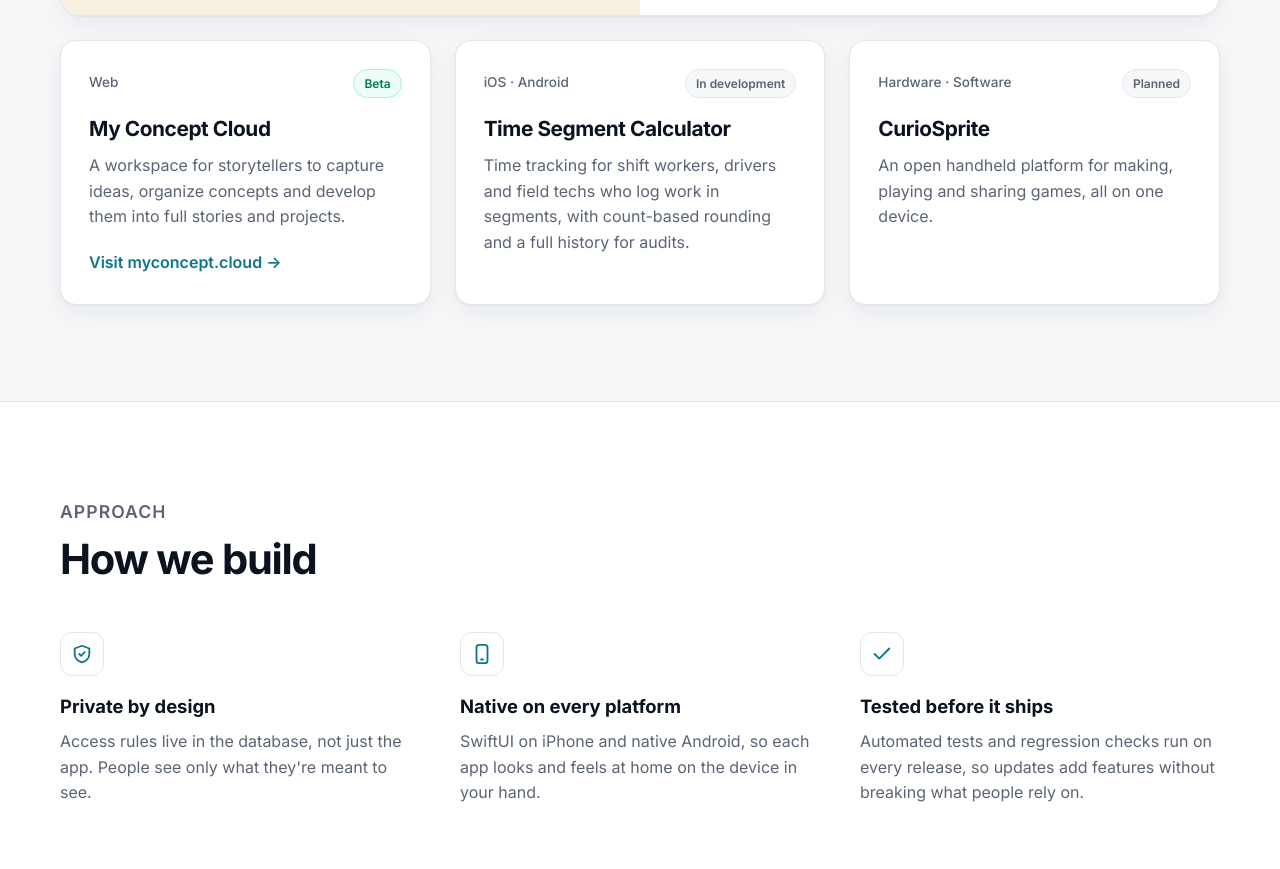
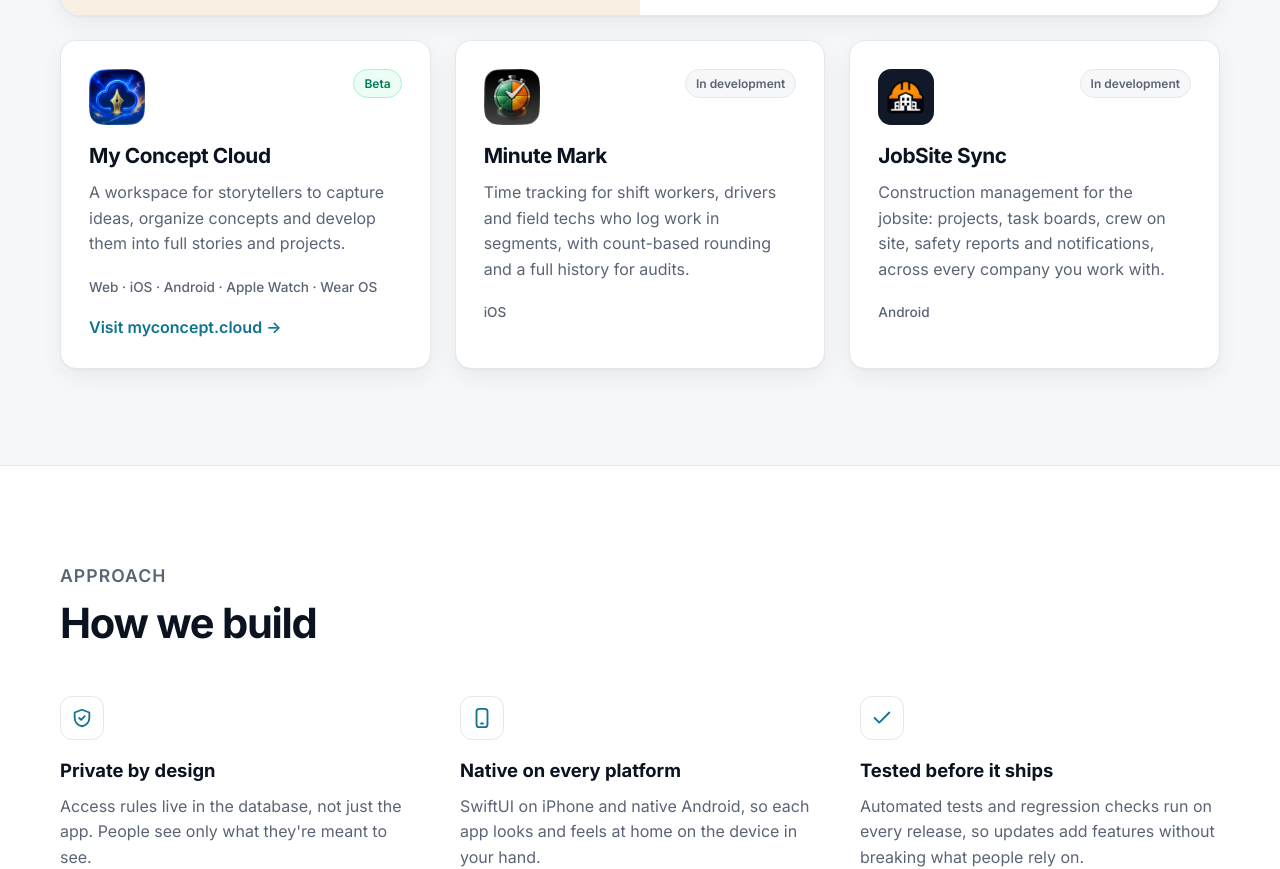
Before and after one commit to PushToMainDev/PushToMainDev.github.io, a plain HTML site: page index.html in a window 1280 px wide. Shown: the part 1448-2317 px from the top of the page. Drawn offline with Linux system fonts and the light colour scheme.

Commit message:
Swap CurioSprite for JobSite Sync

```diff
--- a/assets/css/site.css
+++ b/assets/css/site.css
@@ -156,3 +156,10 @@
   .section { padding: 64px 0; }
   .featured-body { padding: 24px; }
 }
+
+/* Platform line under a product card's description */
+.product-card p.platforms { margin: 0 0 16px; font-size: .85rem; }
+.product-card .card-top { align-items: flex-start; }
+.app-icon { width: 56px; height: 56px; border-radius: 13px; }
+.app-icon.tile { display: grid; place-items: center; background: #111827; }
+.app-icon.tile img { width: 40px; height: auto; }
--- a/index.html
+++ b/index.html
@@ -78,7 +78,7 @@
       <div class="product-grid">
         <a class="product-card" href="https://myconcept.cloud/">
           <div class="card-top">
-            <span class="platforms">Web</span>
+            <img class="app-icon" src="/assets/img/myconceptcloud-icon.png" alt="" width="56" height="56">
             <span class="status live">Beta</span>
           </div>
           <h3>My Concept Cloud</h3>
@@ -86,32 +86,36 @@
             A workspace for storytellers to capture ideas, organize concepts
             and develop them into full stories and projects.
           </p>
+          <p class="platforms">Web · iOS · Android · Apple Watch · Wear OS</p>
           <span class="card-link">Visit myconcept.cloud &rarr;</span>
         </a>
 
         <div class="product-card">
           <div class="card-top">
-            <span class="platforms">iOS · Android</span>
+            <img class="app-icon" src="/assets/img/minutemark-icon.png" alt="" width="56" height="56">
             <span class="status">In development</span>
           </div>
-          <h3>Time Segment Calculator</h3>
+          <h3>Minute Mark</h3>
           <p>
             Time tracking for shift workers, drivers and field techs who log
             work in segments, with count-based rounding and a full history
             for audits.
           </p>
+          <p class="platforms">iOS</p>
         </div>
 
         <div class="product-card">
           <div class="card-top">
-            <span class="platforms">Hardware · Software</span>
-            <span class="status">Planned</span>
+            <span class="app-icon tile"><img src="/assets/img/jobsitesync-logo.png" alt="" width="40" height="34"></span>
+            <span class="status">In development</span>
           </div>
-          <h3>CurioSprite</h3>
+          <h3>JobSite Sync</h3>
           <p>
-            An open handheld platform for making, playing and sharing games,
-            all on one device.
+            Construction management for the jobsite: projects, task boards,
+            crew on site, safety reports and notifications, across every
+            company you work with.
           </p>
+          <p class="platforms">Android</p>
         </div>
       </div>
     </div>
```
Also changed, not shown: assets/img/jobsitesync-logo.png (added), assets/img/minutemark-icon.png (added), assets/img/myconceptcloud-icon.png (added).
